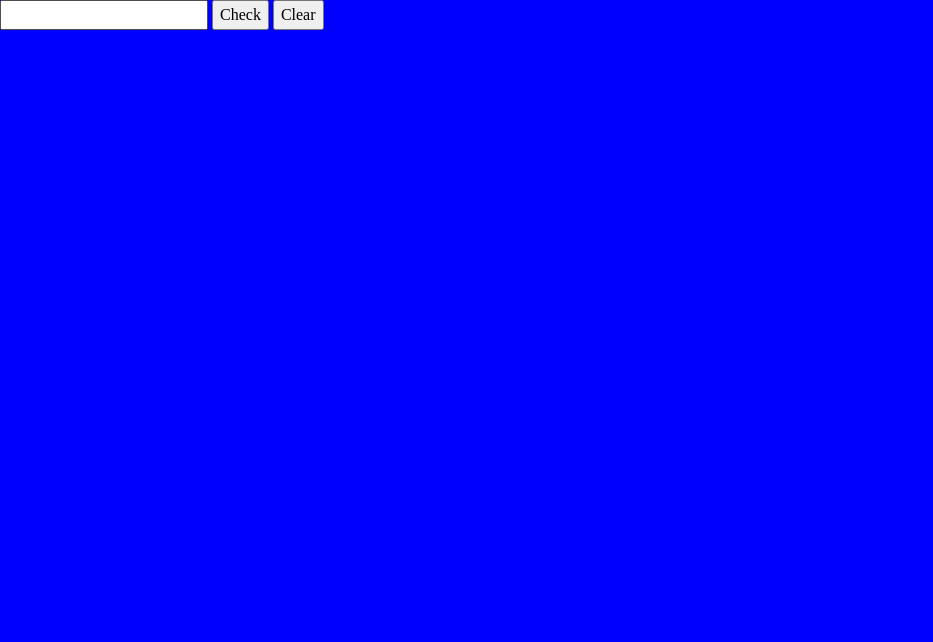
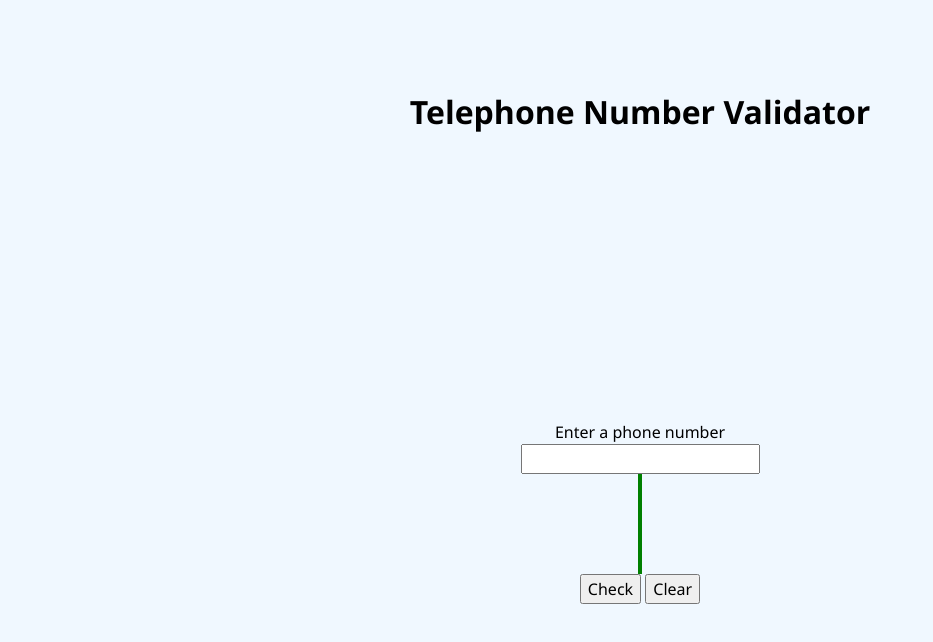
Before and after one commit to lburscheidt/telephone-number-validator, a website built with webpack: page src/template.html in a window 1280 px wide. Shown: the whole page, without its empty margins (0-933 px from the left). Built offline with nearby package versions, Linux system fonts and the light colour scheme.

Commit message:
feat: add styles

```diff
--- a/src/style.css
+++ b/src/style.css
@@ -62,6 +62,30 @@ h6 {
 }
 /*reset ends
 */
+:root {
+  font-family: "Segoe UI", Tahoma, Geneva, Verdana, sans-serif;
+}
+
 body {
-  background: blue;
+  background-color: aliceblue;
+  height: 100vh;
+  width: 100vw;
+  display: flex;
+  flex-direction: column;
+  align-items: center;
+  justify-content: space-around;
 }
+
+main {
+  height: 50%;
+  width: 100%;
+  display: flex;
+  flex-direction: column;
+  align-items: center;
+  justify-content: center;
+}
+
+#results-div {
+  border: 2px solid green;
+  height: 100px;
+}
--- a/src/template.html
+++ b/src/template.html
@@ -7,11 +7,15 @@
     <title>Telephone Number Validator</title>
   </head>
   <body>
+    <h1>Telephone Number Validator</h1>
     <main>
+      <p>Enter a phone number</p>
       <input id="user-input">
-      <button id="check-btn">Check</button>
-      <button id="clear-btn">Clear</button>
       <div id="results-div"></div>
+      <div id="buttons" class="buttons">
+        <button id="check-btn">Check</button>
+        <button id="clear-btn">Clear</button>
+      </div>
     </main>
   </body>
 </html>
```
